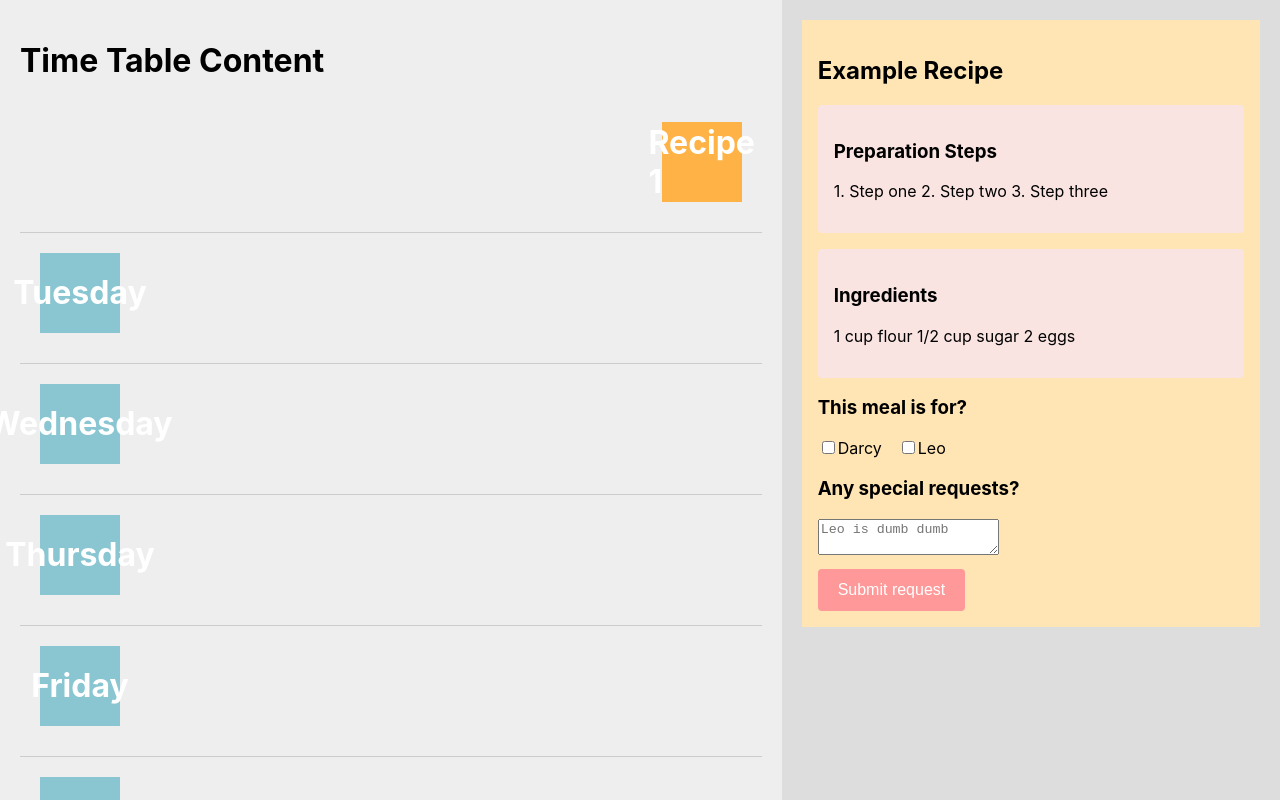
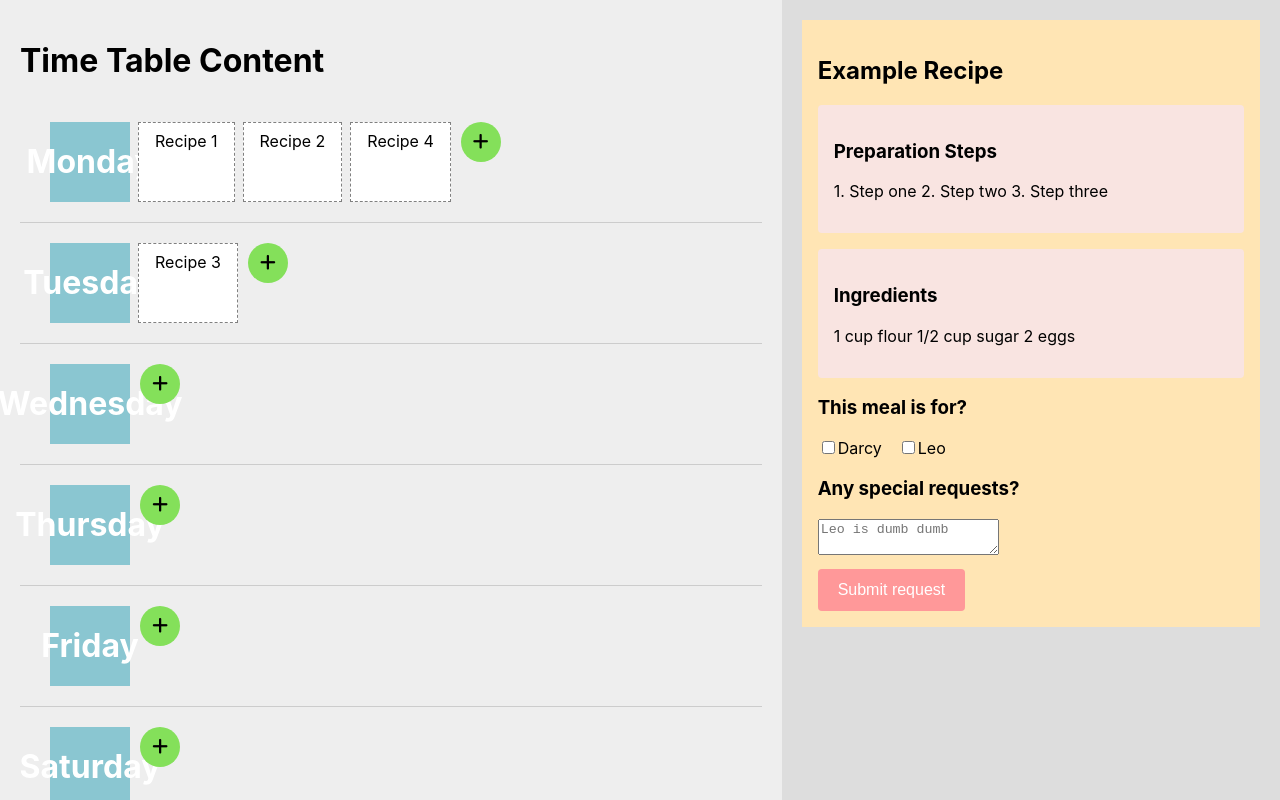
Before and after one commit to leoHeidel/meal-prep, a React (Create React App) app in the folder react_frontend/: page / in a window 1280 px wide. Shown: the top 800 px of the page. Built offline with nearby package versions, Linux system fonts and the light colour scheme.

Commit message:
Drag and drop table (#2)
* done skeleton

* working on dnd

* almost working

* bug fix

* improved

* Add recipe widget

---------

Co-authored-by: Leo Heidelberger <you@leo.heidelberger@polytechnique.edu>

```diff
--- a/react_frontend/package.json
+++ b/react_frontend/package.json
@@ -3,10 +3,14 @@
   "version": "0.1.0",
   "private": true,
   "dependencies": {
+    "@fortawesome/fontawesome-free": "^6.3.0",
     "@testing-library/jest-dom": "^5.16.5",
     "@testing-library/react": "^13.4.0",
     "@testing-library/user-event": "^13.5.0",
+    "immutability-helper": "^3.1.1",
     "react": "^18.2.0",
+    "react-dnd": "^16.0.1",
+    "react-dnd-html5-backend": "^16.0.1",
     "react-dom": "^18.2.0",
     "react-scripts": "5.0.1",
     "web-vitals": "^2.1.4"
--- a/react_frontend/src/App.css
+++ b/react_frontend/src/App.css
@@ -38,50 +38,3 @@
   flex: 1;
   background-color: #ddd;
 }
-
-.timetable-grid {
-  display: flex;
-  flex-direction: column;
-  height: 100%;
-}
-
-.day {
-  flex: 1 1 auto;
-  padding: 20px;
-  background-color: #eee;
-  border-bottom: 1px solid #ccc;
-  display: flex;
-  flex-direction: column;
-}
-
-
-.day:last-child {
-  border-bottom: none;
-}
-
-.day-widget {
-  width: 80px;
-  height: 80px;
-  background-color: #8ac6d1;
-  display: flex;
-  justify-content: center;
-  align-items: center;
-  font-size: 2rem;
-  font-weight: bold;
-  color: #fff;
-  margin-bottom: 10px;
-}
-
-.widget {
-  width: 80px;
-  height: 80px;
-  background-color: #ffb347;
-  display: flex;
-  justify-content: center;
-  align-items: center;
-  font-size: 2rem;
-  font-weight: bold;
-  color: #fff;
-  margin-bottom: 10px;
-  margin-left: auto;
-}
--- a/react_frontend/src/App.js
+++ b/react_frontend/src/App.js
@@ -2,7 +2,8 @@
 import React from 'react';
 import './App.css';
 import TimeTable from './TimeTable';
-import Mealdetail from './Mealdetail'; // Import the Mealdetail component
+import Mealdetail from './Mealdetail';
+import '@fortawesome/fontawesome-free/css/all.css';
 
 export default function App() {
   return (
--- /dev/null
+++ b/react_frontend/src/ItemTypes.js
@@ -0,0 +1,4 @@
+export const ItemTypes = {
+  RECIPE: "recipe",
+  // DAY: "day",
+};
--- /dev/null
+++ b/react_frontend/src/Recipe.js
@@ -0,0 +1,60 @@
+import React, { useRef } from "react";
+import { useDrag, useDrop } from "react-dnd";
+import { ItemTypes } from "./ItemTypes";
+
+const style = {
+  border: "1px dashed gray",
+  padding: "0.5rem 1rem",
+  marginLeft: ".5rem",
+  backgroundColor: "white",
+  cursor: "move",
+};
+
+
+export const Recipe = ({ id, day, text, index, moveRecipe }) => {
+  const ref = useRef(null);
+  const [{ handlerId }, drop] = useDrop({
+    accept: ItemTypes.RECIPE,
+    collect(monitor) {
+      return {
+        handlerId: monitor.getHandlerId(),
+      };
+    },
+    hover(item, monitor) {
+      if (!ref.current) {
+        return;
+      }
+      const dragIndex = item.index;
+      const hoverIndex = index;
+      const dragDay = item.day;
+      const hoverDay = day;
+      // Don't replace items with themselves
+      if (dragIndex === hoverIndex && dragDay === hoverDay) {
+        return;
+      }
+
+      moveRecipe(dragIndex, hoverIndex, hoverDay);
+      item.index = hoverIndex;
+    },
+  });
+
+  const [{ isDragging }, drag] = useDrag({
+    type: ItemTypes.RECIPE,
+    item: () => {
+      return { id, day, index };
+    },
+    collect: (monitor) => ({
+      isDragging: monitor.isDragging(),
+    }),
+  });
+
+  const opacity = isDragging ? 0 : 1;
+  drag(drop(ref));
+  return (
+    <div ref={ref} style={{ ...style, opacity }} data-handler-id={handlerId}>
+      {text}
+    </div>
+  );
+};
+
+// export const Day = (day)
--- /dev/null
+++ b/react_frontend/src/TimeTable.css
@@ -0,0 +1,63 @@
+.timetable-grid {
+    display: flex;
+    flex-direction: column;
+    height: 100%;
+}
+
+.day {
+    flex: 1 1 auto;
+    padding: 20px;
+    background-color: #eee;
+    border-bottom: 1px solid #ccc;
+    display: flex;
+    flex-direction: column;
+}
+
+
+.day:last-child {
+    border-bottom: none;
+}
+
+.widgets {
+    display: flex;
+}
+
+.day-widget {
+    width: 80px;
+    height: 80px;
+    background-color: #8ac6d1;
+    display: flex;
+    justify-content: center;
+    align-items: center;
+    font-size: 2rem;
+    font-weight: bold;
+    color: #fff;
+    margin-left: 10px;
+}
+
+.recipe-widget {
+    width: 80px;
+    height: 80px;
+    background-color: #ffb347;
+    display: flex;
+    justify-content: center;
+    align-items: center;
+    font-size: 2rem;
+    font-weight: bold;
+    color: #fff;
+    margin-left: 10px;
+    margin-bottom: 10px;
+}
+
+.add-recipe-widget {
+    width: 40px;
+    height: 40px;
+    display: flex;
+    justify-content: center;
+    align-items: center;
+    background-color: rgb(132, 224, 90);
+    border-radius: 50%;
+    font-size: 18px;
+    cursor: pointer;
+    margin-left: 10px;
+}
--- a/react_frontend/src/TimeTable.js
+++ b/react_frontend/src/TimeTable.js
@@ -1,23 +1,102 @@
-import React from "react";
+import React, { useState, useCallback } from "react";
+import { HTML5Backend } from "react-dnd-html5-backend";
+import { DndProvider } from "react-dnd";
+import update from "immutability-helper";
+import { Recipe } from "./Recipe";
+
+import "./TimeTable.css";
 
 function TimeTable() {
-  const days = ["Monday", "Tuesday", "Wednesday", "Thursday", "Friday", "Saturday", "Sunday"];
+  const days = [
+    "Monday",
+    "Tuesday",
+    "Wednesday",
+    "Thursday",
+    "Friday",
+    "Saturday",
+    "Sunday",
+];
+
+  const [recipes, setRecipes] = useState([
+    {
+      id: 1,
+      text: "Recipe 1",
+      day: "Monday",
+    },
+    {
+      id: 2,
+      text: "Recipe 2",
+      day: "Monday",
+    },
+    {
+        id: 3,
+        text: "Recipe 3",
+        day: "Tuesday",
+      },
+      {
+        id: 4,
+        text: "Recipe 4",
+        day: "Monday",
+      },
+      ]);
+
+const moveRecipe = useCallback((dragIndex, hoverIndex, hoverDay) => {
+  setRecipes((prevRecipes) =>
+    update(prevRecipes, {
+      $splice: [
+        [dragIndex, 1],
+        [hoverIndex, 0, { ...prevRecipes[dragIndex], day: hoverDay }],
+      ],
+    }),
+  );
+}, []);
+
+const renderRecipe = useCallback(
+  (recipe, index) => {
+    return (
+      <Recipe
+        key={recipe.id}
+        index={index}
+        id={recipe.id}
+        day={recipe.day}
+        text={recipe.text}
+        moveRecipe={moveRecipe}
+      />
+    );
+  },
+  [moveRecipe]
+);
+
+function handleAdd(day) {
+  const text = prompt("Enter the name of the new recipe:");
+  if (text) {
+    const newRecipe = { day: day, text: text };
+    setRecipes([...recipes, newRecipe]);
+  }
+}
 
   return (
+    <DndProvider backend={HTML5Backend}>
       <div>
         <h1>Time Table Content</h1>
         <div className="timetable-grid">
           {days.map((day) => (
             <div key={day} className="day">
-            {day === "Monday" ? (
-              <div className="widget">Recipe 1</div>
-            ) : (
+              <div className="widgets">
                 <div className="day-widget">{day}</div>
-            )}
+                {recipes
+                  .filter((recipe) => recipe.day === day)
+                  .map((recipe) => renderRecipe(recipe, recipes.indexOf(recipe)))
+                }
+                <div className="add-recipe-widget" onClick={() => handleAdd(day)}>
+                  <i className="fas fa-plus"></i>
+                </div>
+              </div>
             </div>
           ))}
         </div>
       </div>
+    </DndProvider>
   );
 }
 
```
Also changed, not shown: 1 other file (tests, documents, lock files or other folders). Lines whose indentation alone changed are shown as unchanged.
